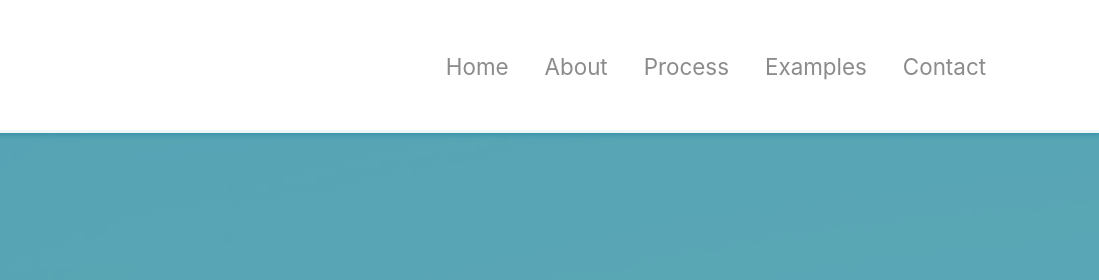
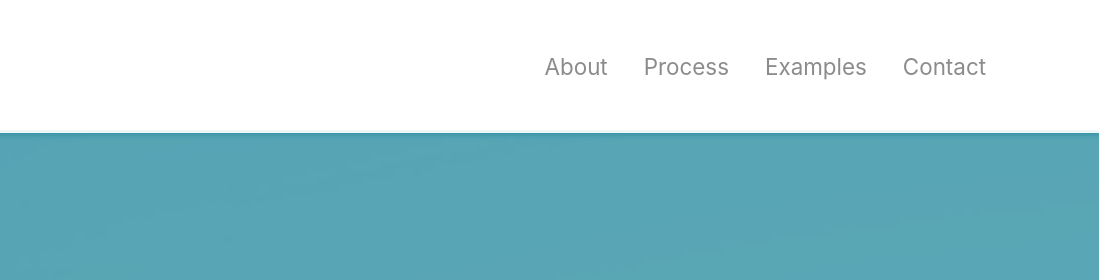
Before and after one commit to thebigbaker/summitsite, a website: page src/index.html in a window 1280 px wide. Shown: the top 280 px of the page, 181-1280 px from the left. Drawn offline with Linux system fonts and the light colour scheme.

Commit message:
remove home nav

```diff
--- a/src/index.html
+++ b/src/index.html
@@ -18,9 +18,6 @@
                 <button class="navbar-toggler" data-toggle="collapse" data-target="#navbarNav"><span class="navbar-toggler-icon"></span></button>
                 <div class="collapse navbar-collapse" id="navbarNav">
                     <ul class="navbar-nav ml-auto">
-                        <li class="nav-item">
-                             <a href="#home" class="nav-link">Home</a>
-                        </li>
                         <li class="nav-item">
                             <a href="#about" class="nav-link">About</a>
                         </li>
```
